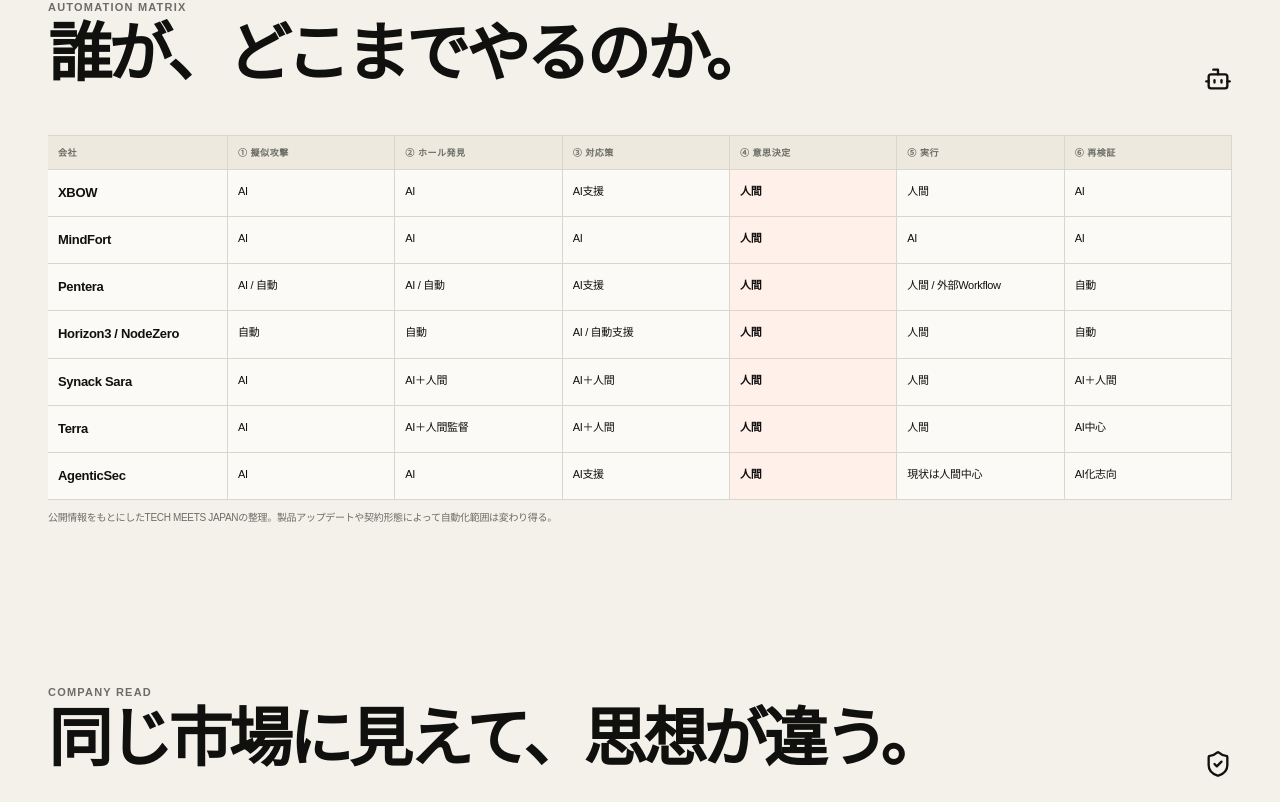
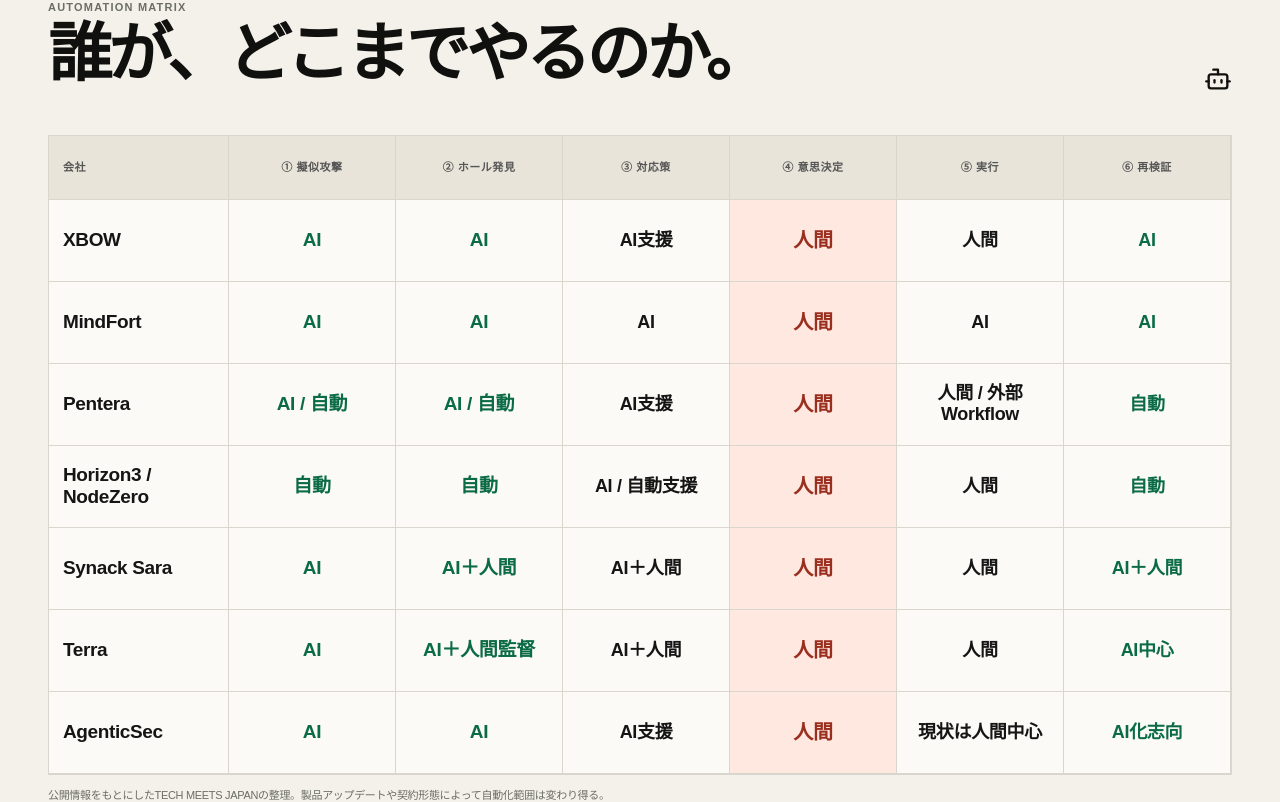
Before and after one commit to yasu-kai/tech-meets-japan, a Next.js app: page /research/offensive-ai in a window 1280 px wide. Shown: the part 1580-2382 px from the top of the page. Built offline with nearby package versions, Linux system fonts and the light colour scheme.

Commit message:
Make Offensive AI automation matrix visually dominant

```diff
--- a/app/globals.css
+++ b/app/globals.css
@@ -469,12 +469,43 @@
 .cycle-flow>div{position:relative;background:#fbfaf6;padding:18px 16px;min-height:108px;display:flex;flex-direction:column;justify-content:space-between}
 .cycle-flow span{font-size:9px;color:var(--muted)}.cycle-flow strong{font-size:15px}.cycle-flow svg{position:absolute;right:-9px;top:46%;z-index:2;background:#fbfaf6}
 .cycle-thesis{font-size:15px;line-height:1.7;max-width:900px;margin:20px 0 0}
-.automation-table{border-top:1px solid var(--line);overflow-x:auto}
-.automation-head,.automation-row{display:grid;grid-template-columns:180px repeat(6,minmax(120px,1fr));min-width:980px;border-bottom:1px solid var(--line)}
-.automation-head>*{font-size:9px;font-weight:900;letter-spacing:.06em;color:var(--muted);padding:10px;border-right:1px solid var(--line);background:#eee9df}
-.automation-row>*{padding:14px 10px;border-right:1px solid var(--line);font-size:11px;line-height:1.4;background:#fbfaf6}
-.automation-row strong{font-size:13px}.automation-row .human-cell{background:#fff0ea;font-weight:800}
-.research-note{font-size:10px;line-height:1.5;color:var(--muted);margin-top:10px}
+.automation-table{border:1px solid var(--line);overflow-x:auto;background:var(--line)}
+.automation-head,.automation-row{display:grid;grid-template-columns:180px repeat(6,minmax(140px,1fr));min-width:1120px}
+.automation-head>*{
+  display:flex;align-items:center;justify-content:center;
+  min-height:64px;padding:12px 14px;
+  border-right:1px solid var(--line);border-bottom:1px solid var(--line);
+  background:#e9e4da;color:#555;
+  font-size:11px;font-weight:900;line-height:1.25;letter-spacing:.05em;text-align:center
+}
+.automation-head>*:first-child{justify-content:flex-start;text-align:left}
+.automation-row>*{
+  display:flex;align-items:center;justify-content:center;
+  min-height:82px;padding:16px 14px;
+  border-right:1px solid var(--line);border-bottom:1px solid var(--line);
+  background:#fbfaf6;color:#151515;
+  font-size:18px;font-weight:800;line-height:1.2;text-align:center
+}
+.automation-row strong{
+  justify-content:flex-start;text-align:left;
+  font-size:19px;font-weight:900;letter-spacing:-.02em
+}
+.automation-row .human-cell{
+  background:#ffe8df;color:#9b2f1f;
+  font-size:20px;font-weight:950
+}
+.automation-row span:nth-child(2),
+.automation-row span:nth-child(3),
+.automation-row span:nth-child(7){
+  color:#0b6b45
+}
+.automation-row span:nth-child(2),
+.automation-row span:nth-child(3){
+  font-size:19px
+}
+.automation-row:hover>*{background:#f4f0e7}
+.automation-row:hover .human-cell{background:#ffdcd0}
+.research-note{font-size:11px;line-height:1.55;color:var(--muted);margin-top:12px}
 .offsec-company-grid{display:grid;grid-template-columns:1fr 1fr;gap:1px;background:var(--line);border:1px solid var(--line)}
 .offsec-company-grid article{background:#fbfaf6;padding:22px}
 .offsec-company-head{display:flex;align-items:center;justify-content:space-between;gap:12px}
```
